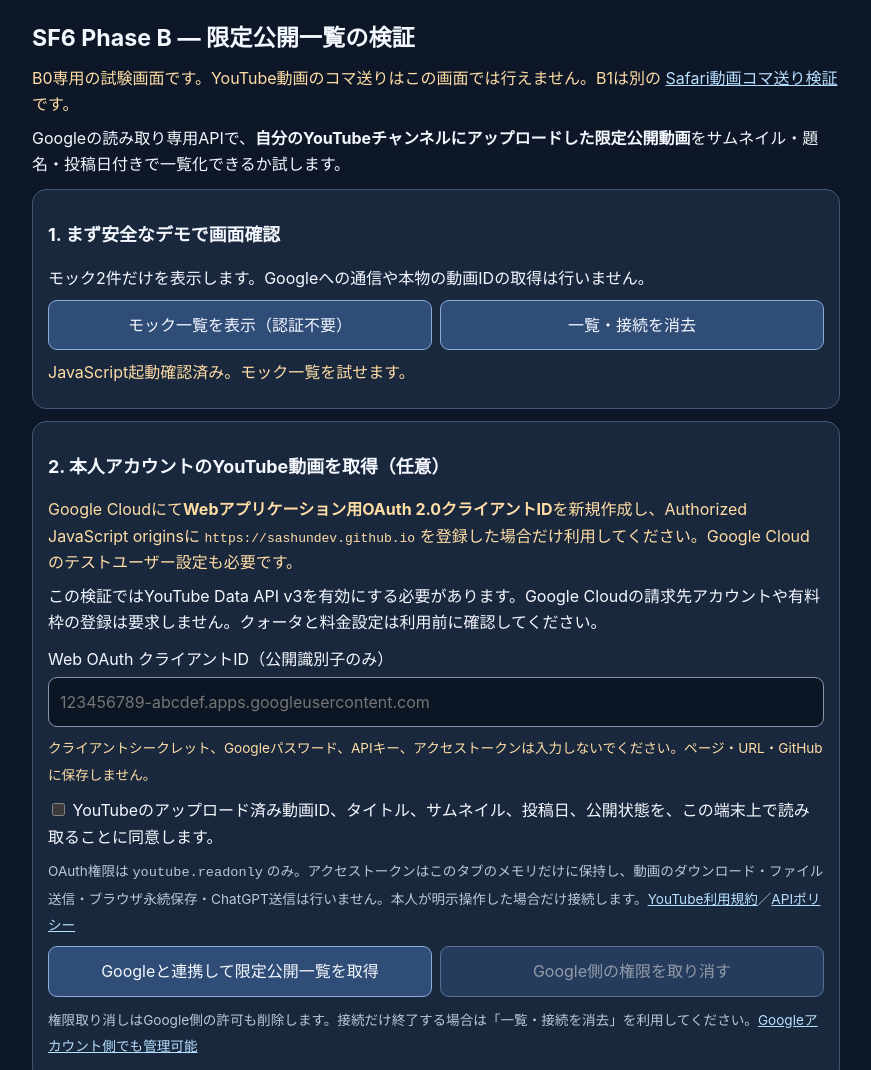
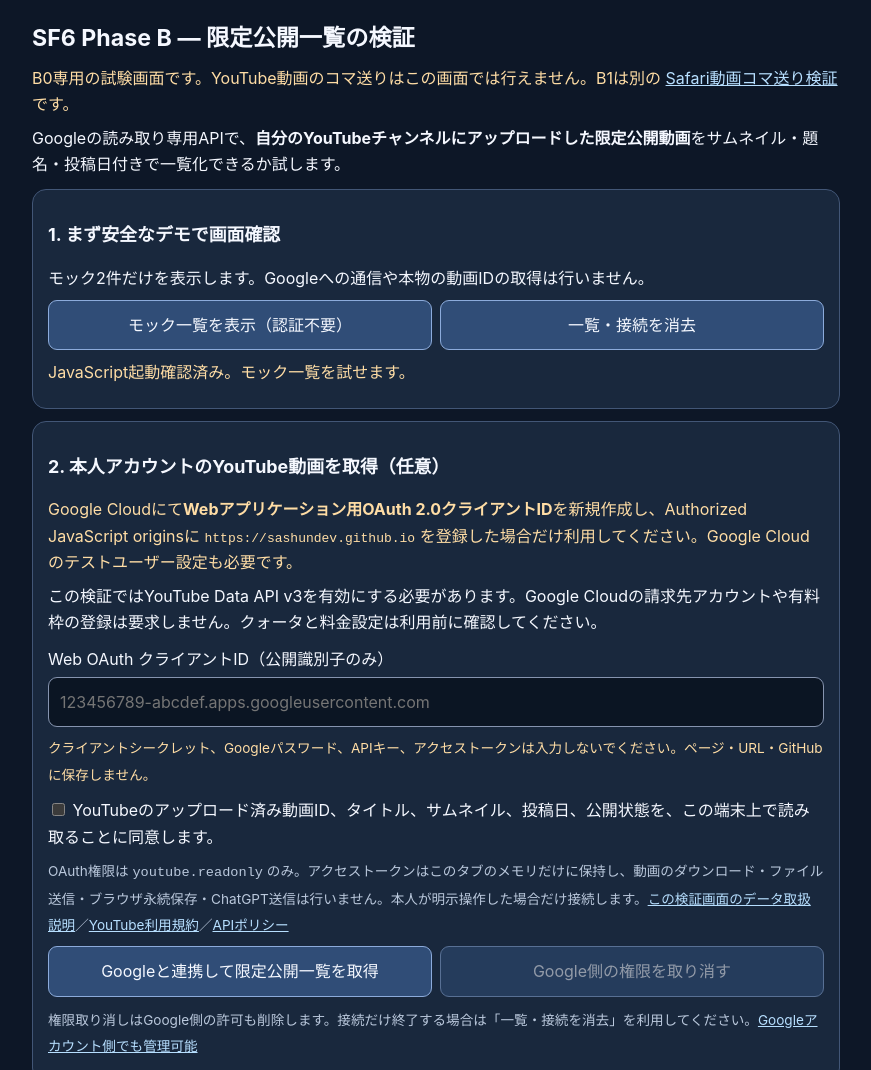
Before and after one commit to SashunDev/sf6-ai-coach-viewer, a plain HTML site: page spikes/b0-library.html in a window 1280 px wide. Shown: the top 1070 px of the page, without its empty margins (204-1075 px from the left). Drawn offline with Linux system fonts and the light colour scheme.

Commit message:
docs(#16): link dedicated B0 data-handling and privacy page before OAuth

```diff
--- a/spikes/b0-library.html
+++ b/spikes/b0-library.html
@@ -45,7 +45,7 @@ a{color:#b7dfff}#status{min-height:2rem;white-space:pre-wrap}
 <input type="text" id="clientId" placeholder="123456789-abcdef.apps.googleusercontent.com" autocomplete="off" spellcheck="false">
 <p class="warn"><small>クライアントシークレット、Googleパスワード、APIキー、アクセストークンは入力しないでください。ページ・URL・GitHubに保存しません。</small></p>
 <label><input id="agree" type="checkbox"> YouTubeのアップロード済み動画ID、タイトル、サムネイル、投稿日、公開状態を、この端末上で読み取ることに同意します。</label>
-<p class="muted"><small>OAuth権限は <code>youtube.readonly</code> のみ。アクセストークンはこのタブのメモリだけに保持し、動画のダウンロード・ファイル送信・ブラウザ永続保存・ChatGPT送信は行いません。本人が明示操作した場合だけ接続します。<a href="https://www.youtube.com/t/terms" target="_blank" rel="noopener noreferrer">YouTube利用規約</a>／<a href="https://developers.google.com/youtube/terms/developer-policies" target="_blank" rel="noopener noreferrer">APIポリシー</a></small></p>
+<p class="muted"><small>OAuth権限は <code>youtube.readonly</code> のみ。アクセストークンはこのタブのメモリだけに保持し、動画のダウンロード・ファイル送信・ブラウザ永続保存・ChatGPT送信は行いません。本人が明示操作した場合だけ接続します。<a href="./b0-privacy.html" target="_blank" rel="noopener noreferrer">この検証画面のデータ取扱説明</a>／<a href="https://www.youtube.com/t/terms" target="_blank" rel="noopener noreferrer">YouTube利用規約</a>／<a href="https://developers.google.com/youtube/terms/developer-policies" target="_blank" rel="noopener noreferrer">APIポリシー</a></small></p>
 <div class="row"><button id="connect" type="button">Googleと連携して限定公開一覧を取得</button><button id="revoke" type="button" disabled>Google側の権限を取り消す</button></div>
 <p class="muted"><small>権限取り消しはGoogle側の許可も削除します。接続だけ終了する場合は「一覧・接続を消去」を利用してください。<a href="https://myaccount.google.com/connections" target="_blank" rel="noopener noreferrer">Googleアカウント側でも管理可能</a></small></p>
 </section>
```
